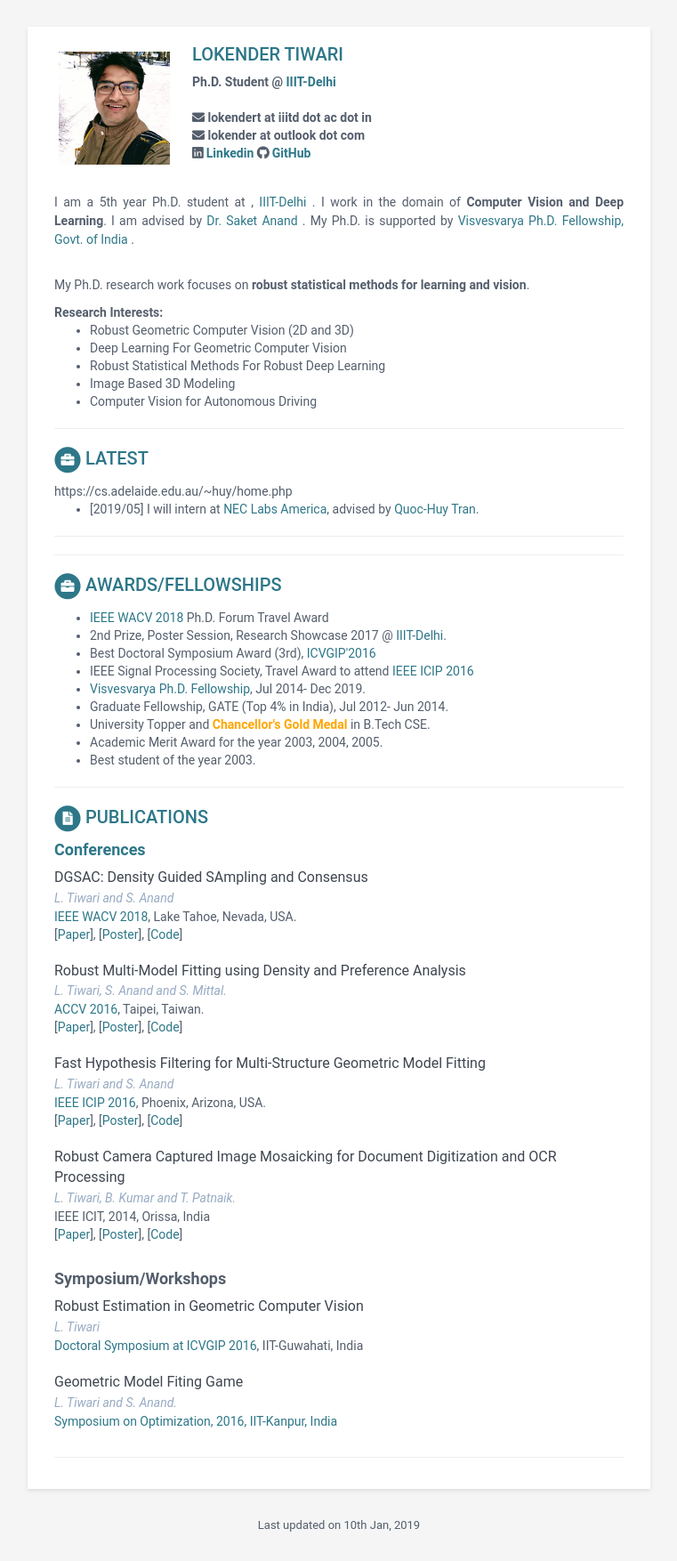
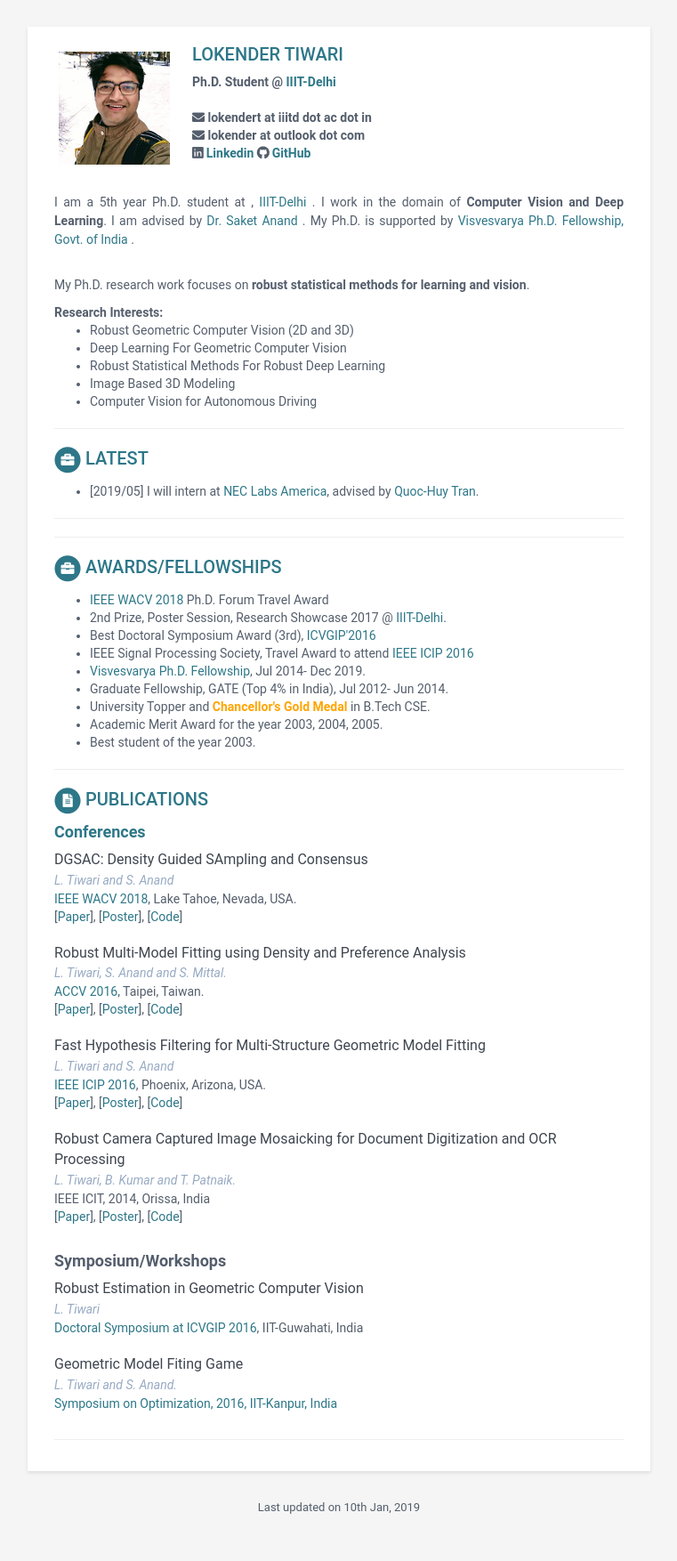
Before and after one commit to lokender/lokender.github.io, a Jekyll site: the page built from index.html, in a window 1280 px wide. Shown: the whole page at 89% size, without its empty margins (259-1020 px from the left). Built offline with Jekyll 4.4.1, drawn with Linux system fonts in a browser that asks for light colours; some of the changed lines change nothing that is shown.

Commit message:
removed link

```diff
--- a/_includes/aboutme.html
+++ b/_includes/aboutme.html
@@ -22,7 +22,6 @@
     </span>
     Latest
   </h2>
-https://cs.adelaide.edu.au/~huy/home.php
 <ul>
   <li>[2019/05] I will intern at <a href="http://www.nec-labs.com">NEC Labs America</a>, advised by <a href="https://cs.adelaide.edu.au/~huy/home.php">Quoc-Huy Tran</a>. </li>
 </ul>
```
